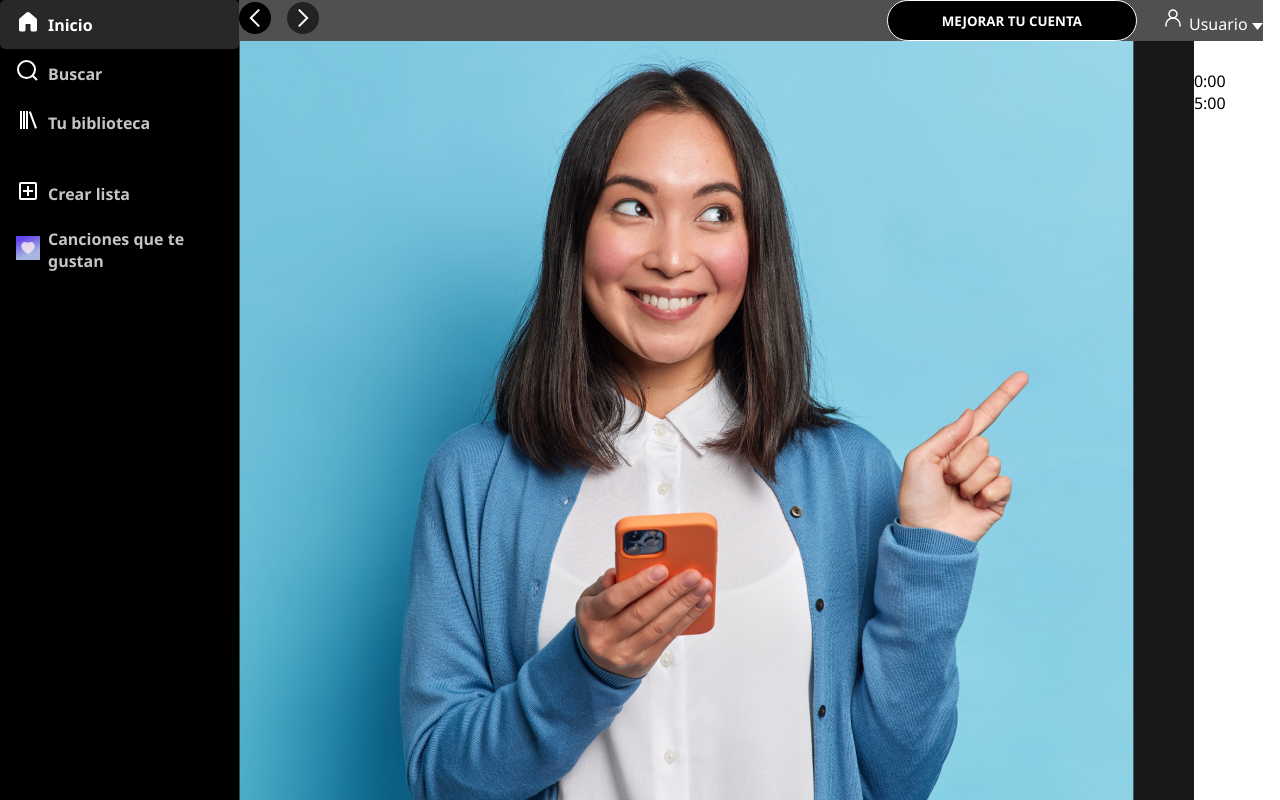
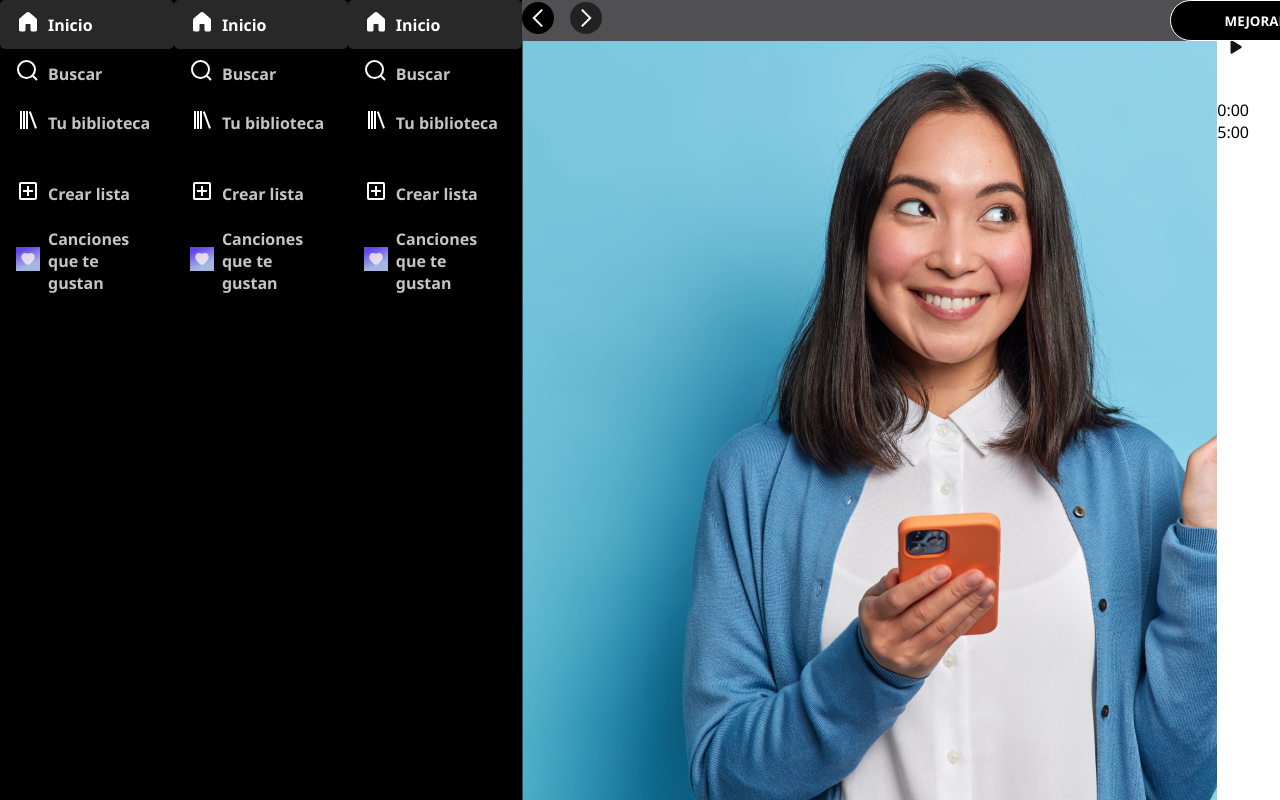
Before and after one commit to nicolasCa-sen/spotify, a plain HTML site: page index.html in a window 1280 px wide. Drawn offline with Linux system fonts and the light colour scheme.

Commit message:
this is second commit

```diff
--- a/index.html
+++ b/index.html
@@ -11,6 +11,26 @@
 
 <body>
     <div class="container">
+        <aside>
+            <div class="menu">
+                <a class="active" href="#"><span><img src="img/home.svg" alt=""></span>Inicio</a>
+                <a href="#"><span><img src="img/search.svg" alt=""></span>Buscar</a>
+                <a href="#"><span><img src="img/library.svg" alt=""></span>Tu biblioteca</a> <br>
+                <a href="#"><span><img src="img/add.svg" alt=""></span>Crear lista</a>
+                <a href="#"><span><img src="img/heart.svg" alt=""></span>Canciones que te gustan</a>
+            </div>
+            </nav>
+        </aside>
+        <aside>
+            <div class="menu">
+                <a class="active" href="#"><span><img src="img/home.svg" alt=""></span>Inicio</a>
+                <a href="#"><span><img src="img/search.svg" alt=""></span>Buscar</a>
+                <a href="#"><span><img src="img/library.svg" alt=""></span>Tu biblioteca</a> <br>
+                <a href="#"><span><img src="img/add.svg" alt=""></span>Crear lista</a>
+                <a href="#"><span><img src="img/heart.svg" alt=""></span>Canciones que te gustan</a>
+            </div>
+            </nav>
+        </aside>
         <aside>
             <div class="menu">
                 <a class="active" href="#"><span><img src="img/home.svg" alt=""></span>Inicio</a>
```
